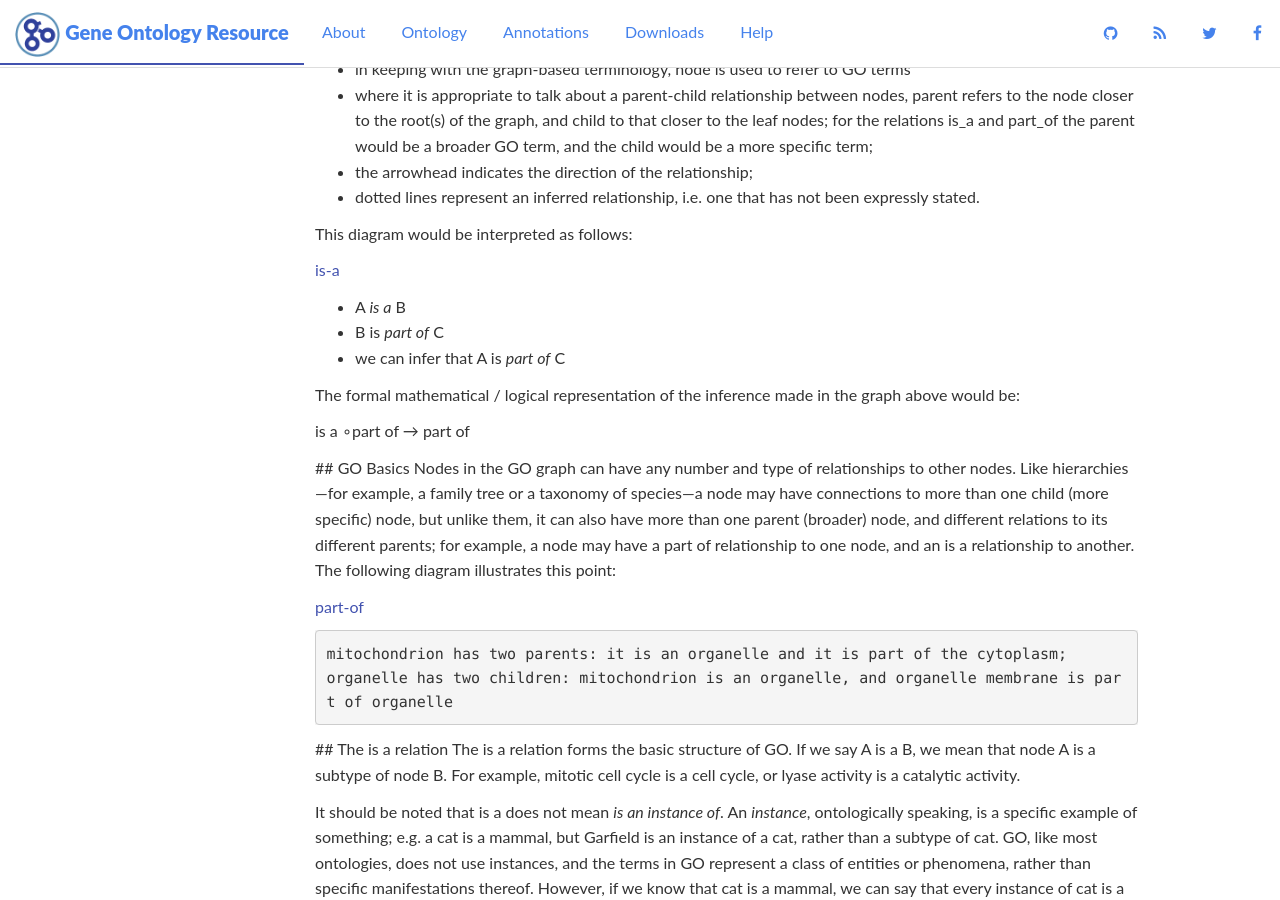
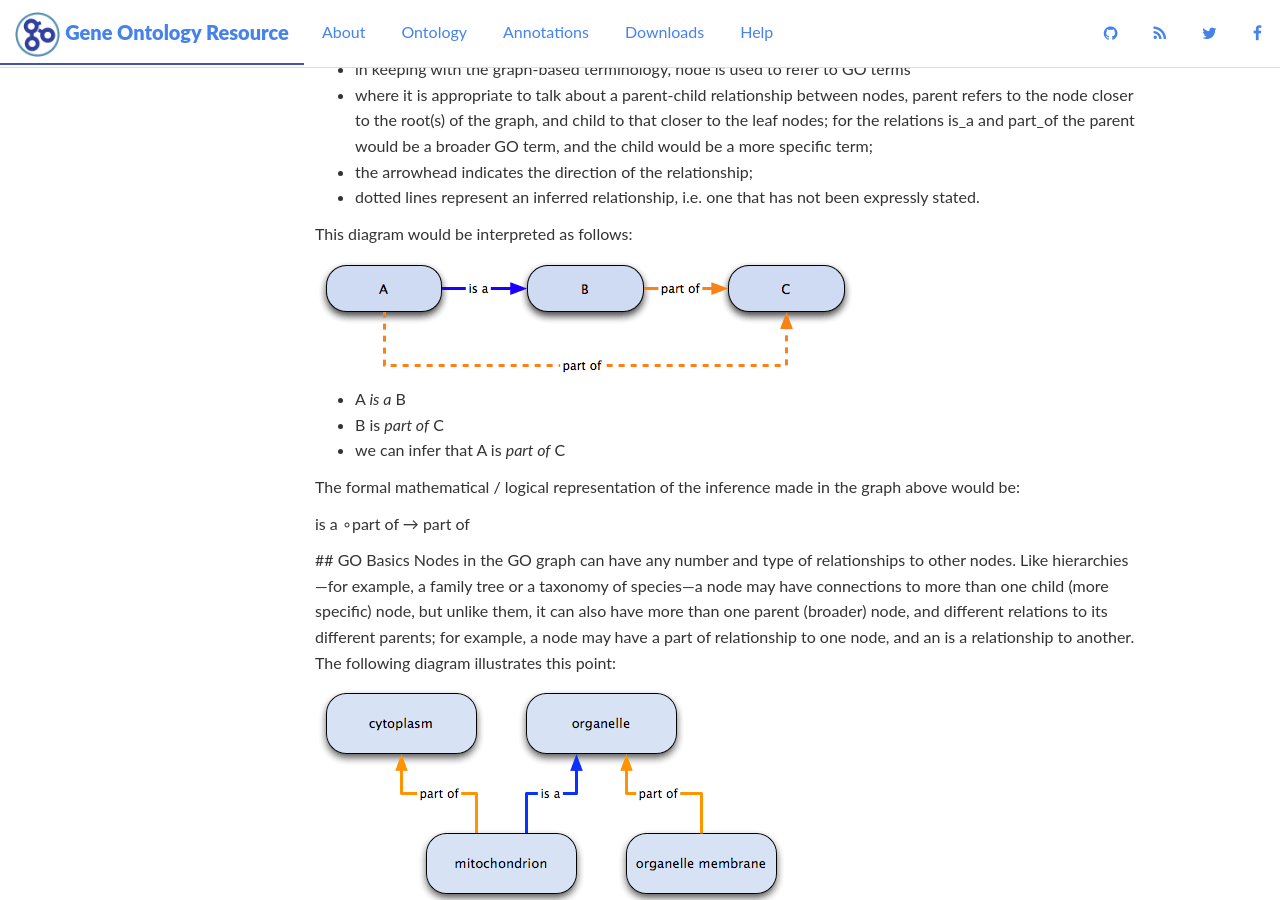
Before and after one commit to geneontology/geneontology.github.io, a Jekyll site: the page built from _docs/ontology-relations.md, in a window 1280 px wide and 900 px high, scrolled down 854 px. Built offline with Jekyll 4.4.1, drawn with Linux system fonts in a browser that asks for light colours; nearby versions of some CDN libraries.

Commit message:
Update ontology-relations.md

```diff
--- a/_docs/ontology-relations.md
+++ b/_docs/ontology-relations.md
@@ -26,7 +26,7 @@ There are a number of ways of referring to and representing logical relations. T
 
 This diagram would be interpreted as follows:
 
-[is-a](/assets/diag-graph-example.gif)
+![is-a](/assets/diag-graph-example.gif)
 
 + A *is a* B
 + B is *part of* C
@@ -39,7 +39,7 @@ is a ∘part of → part of
 ## GO Basics
 Nodes in the GO graph can have any number and type of relationships to other nodes. Like hierarchies—for example, a family tree or a taxonomy of species—a node may have connections to more than one child (more specific) node, but unlike them, it can also have more than one parent (broader) node, and different relations to its different parents; for example, a node may have a part of relationship to one node, and an is a relationship to another. The following diagram illustrates this point:
 
-[part-of](/assets/diag-dag-example.gif)
+![part-of](/assets/diag-dag-example.gif)
 
     mitochondrion has two parents: it is an organelle and it is part of the cytoplasm;
     organelle has two children: mitochondrion is an organelle, and organelle membrane is part of organelle
```
